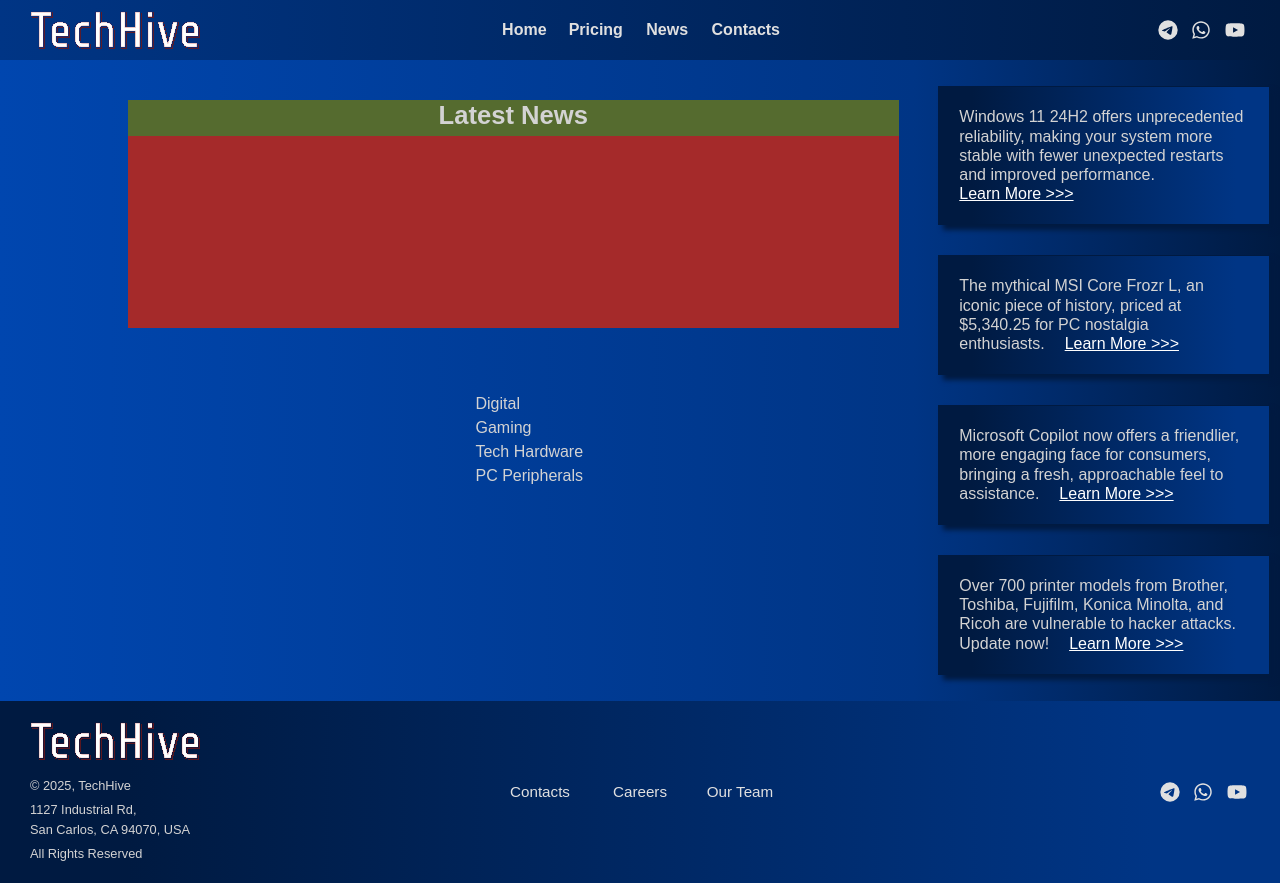
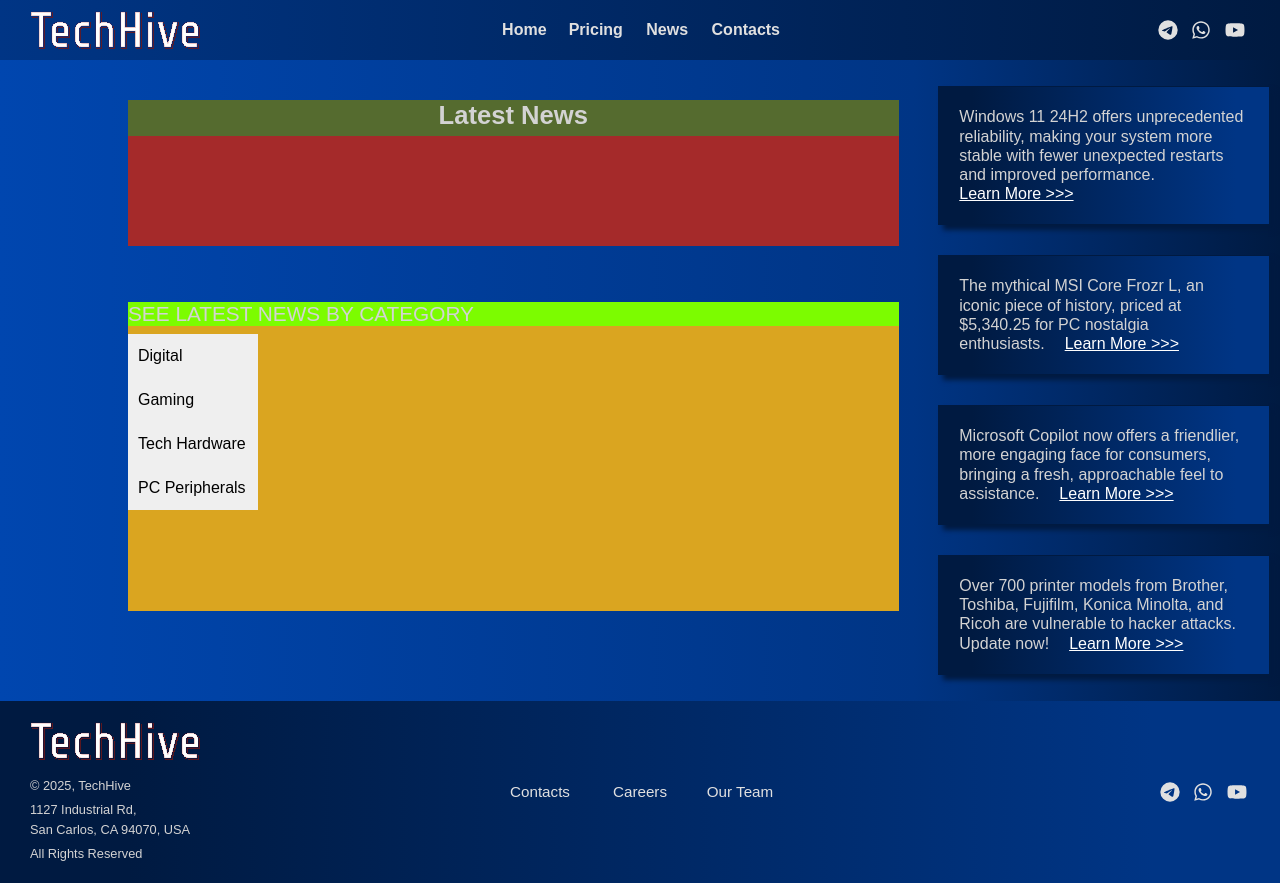
Before and after one commit to Alex-B012/techHive2, a React (Create React App) app: page /news in a window 1280 px wide. Built offline with nearby package versions, Linux system fonts and the light colour scheme; a web font is replaced by a local one.

Commit message:
newslist - in progress

```diff
--- a/src/data/news.ts
+++ b/src/data/news.ts
@@ -10,6 +10,7 @@
 import blur_keyboard3 from "../assets/images_news/6_blur_keyboard3.webp"
 
 export const newsPage_intro = {
+   categoryBtnTitle: "SEE LATEST NEWS BY CATEGORY",
    title: "Latest News",
    // text: [""]
 }
--- a/src/pages/NewsList/NewsList.tsx
+++ b/src/pages/NewsList/NewsList.tsx
@@ -1,11 +1,7 @@
 import WelcomeParagraph from "../../components/WelcomeParagraph/WelcomeParagraph";
 import "./newsList.css";
-import {
-  newsCategories_info,
-  newsPage_intro,
-  news_data,
-} from "../../data/news";
-import NewsCategoryBtns from "./NewsCategoryBtns/NewsCategoryBtns";
+import { newsPage_intro } from "../../data/news";
+import NewsListArea from "./NewsListArea/NewsListArea";
 
 function NewsList() {
   console.log("newsPage_intro", newsPage_intro);
@@ -17,25 +13,8 @@
         <WelcomeParagraph
           title={newsPage_intro.title}
         />
-        <div className="newsListArea__container">
-          <div className="newsListArea__categoryBtns"></div>
-          <NewsCategoryBtns
-            title={""}
-            existing_categories={newsCategories_info}
-          />
-          {/* <NewsListArea data={news_data} /> */}
-          <div className="newsListArea__list">
-            <div className="newsListCard__container">
-              <img src="" alt="" className="newsListCard__img" />
-              <h3 className="newsListCard__title"></h3>
-              <div className="newsListCard__info">
+        <NewsListArea intro={newsPage_intro} />
 
-                {/* <span className="newsListCard__author">{`By ${author}`}</span> */}
-                {/* <span className="newsListCard__date">{`published ${date}`}</span> */}
-              </div>
-            </div>
-          </div>
-        </div>
       </div>
     </div>
   );
--- /dev/null
+++ b/src/pages/NewsList/NewsListArea/NewsListArea.tsx
@@ -0,0 +1,25 @@
+import "./newsListArea.css"
+import {
+   newsCategories_info,
+   newsPage_intro,
+   news_data,
+} from "../../../data/news";
+import NewsCategoryBtns from "../components/NewsCategoryBtns/NewsCategoryBtns";
+import { NewsPageIntro } from "../../../types/news";
+
+interface NewsListAreaProp {
+   intro: NewsPageIntro;
+}
+
+function NewsListArea({ intro }: NewsListAreaProp) {
+   return (
+      <div className="newsListArea__container">
+         <NewsCategoryBtns
+            title={newsPage_intro.categoryBtnTitle}
+            existing_categories={newsCategories_info}
+         />
+      </div>
+   )
+}
+
+export default NewsListArea
--- /dev/null
+++ b/src/pages/NewsList/NewsListArea/newsListArea.css
@@ -0,0 +1,5 @@
+.newsListArea__container {
+   display: grid;
+   width: 100%;
+   background-color: goldenrod;
+}
--- a/src/pages/NewsList/components/NewsCategoryBtn/NewsCategoryBtn.tsx
+++ b/src/pages/NewsList/components/NewsCategoryBtn/NewsCategoryBtn.tsx
@@ -5,9 +5,14 @@
 }
 
 function NewsCategoryBtn({ name }: NewsCategoryBtnProp) {
-   function chooseNewsCategory() { }
+   function chooseNewsCategory(name: string) {
+      console.log("cat chosen:", name)
+   }
 
-   return (<div onClick={chooseNewsCategory}> {name} </div>)
+   return (
+      <button onClick={() => chooseNewsCategory(name)} className='newsCategoryBtn__btn'>
+         {name}
+      </button>)
 }
 
 export default NewsCategoryBtn
--- a/src/pages/NewsList/components/NewsCategoryBtn/newsCategoryBtn.css
+++ b/src/pages/NewsList/components/NewsCategoryBtn/newsCategoryBtn.css
@@ -0,0 +1,24 @@
+.newsCategoryBtn__btn {
+   max-width: 130px;
+   display: flex;
+   flex: 0 0 130px;
+   padding: 10px;
+   margin-right: 10px;
+   text-align: left;
+   border: none;
+   /* background-color: cyan; */
+}
+
+.newsCategoryBtn__btn {
+   width: 130px;
+   min-width: 130px;
+   /* Use min-width instead of max-width */
+   padding: 10px;
+   margin-right: 10px;
+   text-align: left;
+   border: none;
+   /* background-color: cyan; */
+   white-space: nowrap;
+   /* Prevent text wrapping inside buttons */
+   /* Remove flex properties as they are not needed here */
+}
--- a/src/pages/NewsList/NewsCategoryBtns/NewsCategoryBtns.tsx
+++ b/src/pages/NewsList/components/NewsCategoryBtns/NewsCategoryBtns.tsx
@@ -1,5 +1,5 @@
-import { NewsCategoriesInfo, NewsCategoryBtnInfo } from "../../../types/news";
-import NewsCategoryBtn from "../components/NewsCategoryBtn/NewsCategoryBtn";
+import { NewsCategoriesInfo, NewsCategoryBtnInfo } from "../../../../types/news";
+import NewsCategoryBtn from "../NewsCategoryBtn/NewsCategoryBtn";
 import "./newsCategoryBtns.css"
 
 interface NewsCategoryBtnsProp {
@@ -16,11 +16,11 @@
    return (
       <div className="newsCategoryBtns__container">
          <h2 className="newsCategoryBtns__title">{title}</h2>
-         {existing_categories && (<ul className="newsListCategotyBtns__btnsList">
+         {existing_categories && (<div className="newsListCategotyBtns__btnsList">
             {Object.entries(existing_categories).map(([key, category]) => (
                <NewsCategoryBtn key={key} name={category.name} />
             ))}
-         </ul>)}
+         </div>)}
       </div>
    )
 }
--- /dev/null
+++ b/src/pages/NewsList/components/NewsCategoryBtns/newsCategoryBtns.css
@@ -0,0 +1,51 @@
+.newsCategoryBtns__container {
+   width: 100%;
+   display: grid;
+   grid-template-rows: 32px 1fr;
+
+   /* background-color: blueviolet; */
+}
+
+.newsCategoryBtns__title {
+   font-size: 1.3em;
+   background-color: lawngreen;
+}
+
+.newsListCategoryBtns__btnsList {
+   width: 100%;
+   min-width: 100%;
+   max-height: 50px;
+   display: flex;
+   flex-direction: row;
+   flex-wrap: nowrap;
+   justify-content: flex-start;
+   align-items: center;
+   /* background-color: rgb(248, 73, 30); */
+   overflow-x: auto;
+}
+
+.newsListCategoryBtns__btnsList {
+   width: 100%;
+   display: flex;
+   flex-direction: row;
+   flex-wrap: nowrap;
+   /* Allow wrapping if needed */
+   justify-content: flex-start;
+   align-items: center;
+   background-color: deeppink;
+   overflow-x: auto;
+   /* Keep scroll if needed */
+}
+
+
+@media screen and (max-width: 1200px) {
+   .newsCategoryBtns__title {
+      font-size: 1.2em;
+   }
+}
+
+@media screen and (max-width: 1000px) {
+   .newsCategoryBtns__title {
+      font-size: 1.1em;
+   }
+}
--- a/src/pages/NewsList/newsList.css
+++ b/src/pages/NewsList/newsList.css
@@ -11,7 +11,7 @@
    width: 100%;
    height: 100%;
    display: grid;
-   grid-template-rows: repeat(2, 1fr);
+   grid-template-rows: 0.2fr, 1fr;
    row-gap: 7vh;
    justify-items: center;
    padding: 40px 2% 90px 0;
```
Also changed, not shown: src/types/news.ts (+10 -0 lines), src/pages/NewsList/NewsCategoryBtns/newsCategoryBtns.css (deleted).
